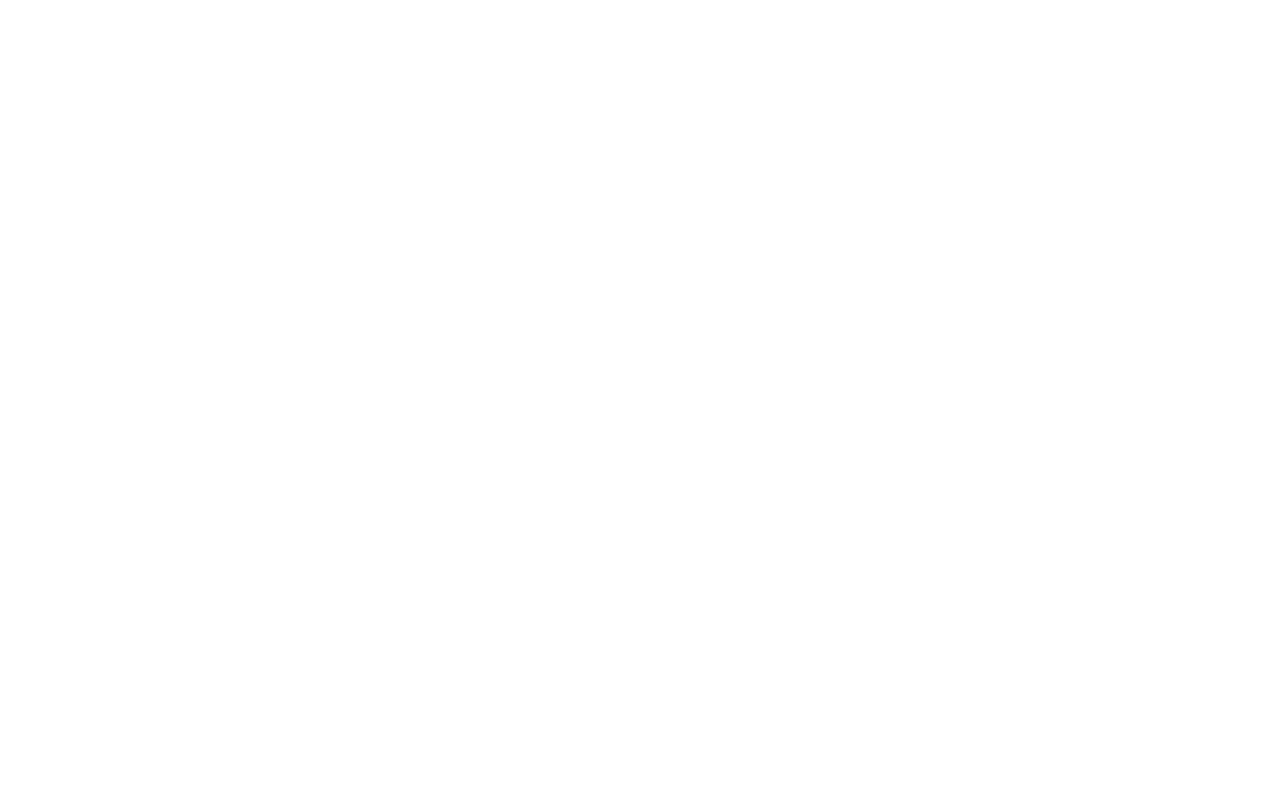
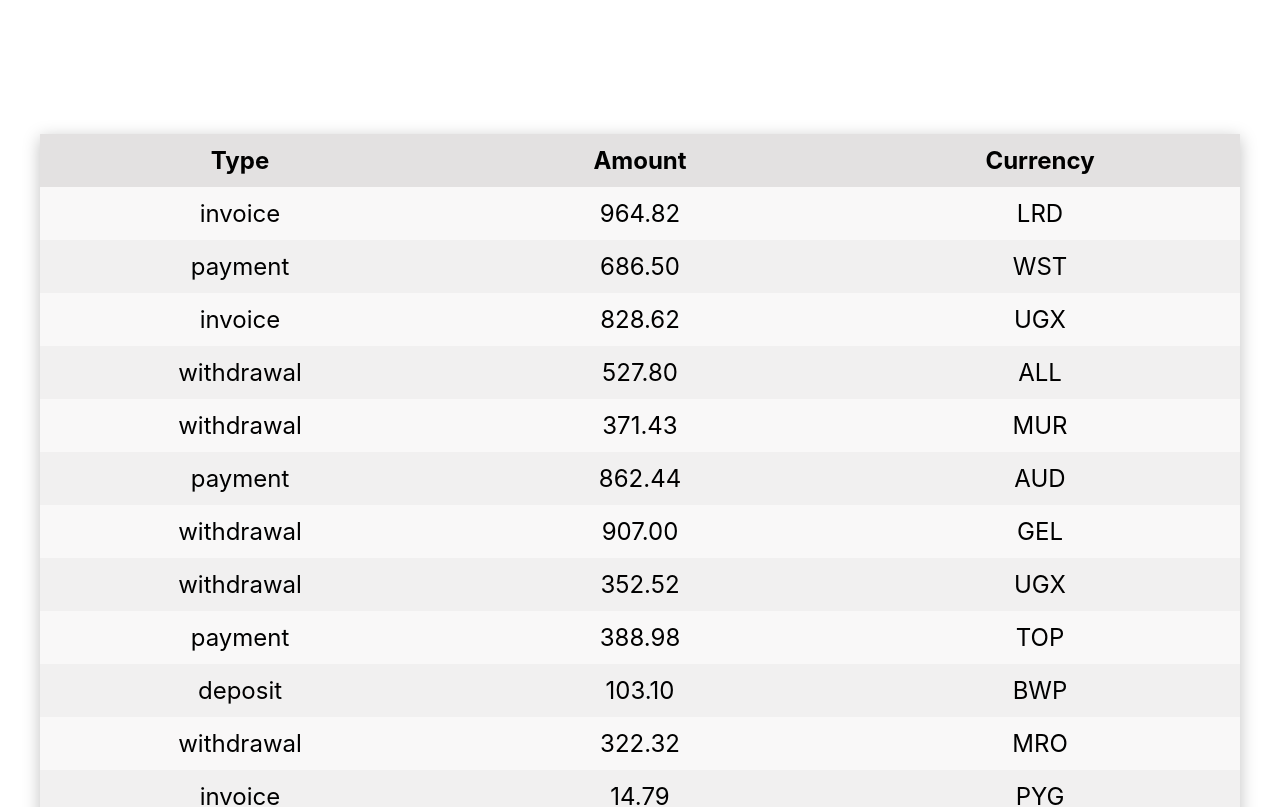
Before and after one commit to IrynaKyslytsia/goit-react-hw-01-components, a React (Create React App) app: page / in a window 1280 px wide. Shown: the part 2360-3167 px from the top of the page. Before the commit the page ends 2494 px from the top, so only its background shows below. Built offline with nearby package versions, Linux system fonts and the light colour scheme.

Commit message:
Update App.jsx

```diff
--- a/src/components/App.jsx
+++ b/src/components/App.jsx
@@ -1,9 +1,11 @@
 import user from 'user.json';
 import data from 'data.json';
 import friends from 'friends.json';
+import transactions from '../../src/transactions.json';
 import { Profile } from 'components/Profile/Profile';
 import { Statistics } from 'components/Statistics/Statistics';
-import { FriendList } from './FriendList/FriendList';
+import { FriendList } from 'components/FriendList/FriendList';
+import { TransactionHistory } from 'components/TransactionHistory/TransactionHistory';
 
 export const App = () => {
     return <div>
@@ -23,5 +25,10 @@
     <FriendList
     friends={friends}
     />
+
+    <TransactionHistory
+    items={transactions}
+    />
+
   </div>
 };
```
